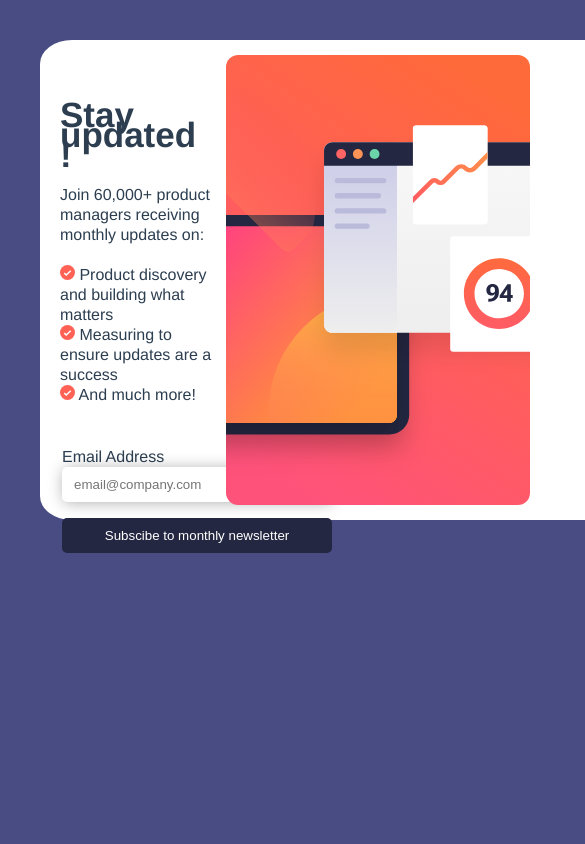
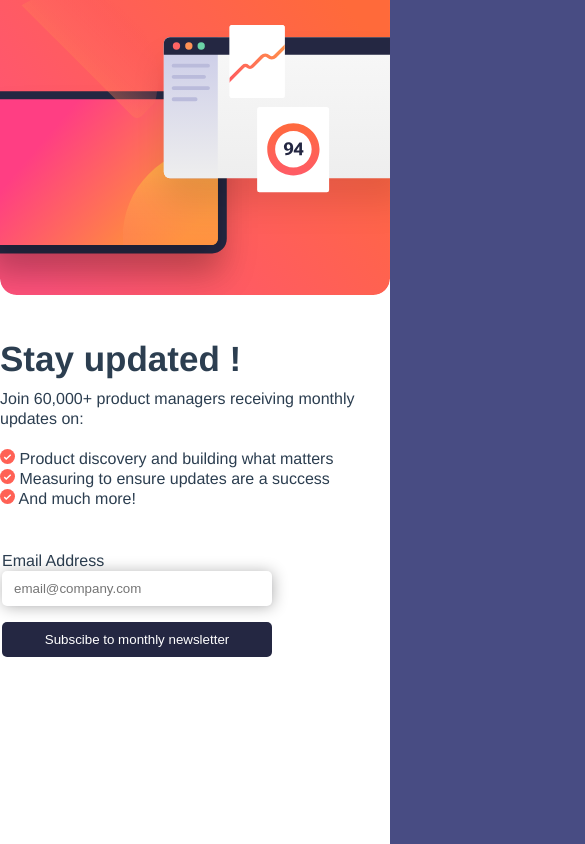
Before and after one commit to 5Akan/Newsletter-Signup, a Vue app: page / in a window 390 px wide. Shown: the top 844 px of the page, 585 px wide, since content can reach past the window. Built offline with nearby package versions, Linux system fonts and the light colour scheme.

Commit message:
Check Responsiveness again

```diff
--- a/src/views/Congrats.vue
+++ b/src/views/Congrats.vue
@@ -22,7 +22,7 @@ export default {
 </script>
 
 <style scooped>
-@media screen and (min-width: 500px) and (max-width:1440px){
+/* @media screen and (min-width: 800px) and (max-width:1440px){
   *{
     box-sizing: border-box;
     margin: 0;
@@ -82,7 +82,7 @@ button:hover{
   padding: 0;
 }
 
-}
+} */
 /* @media screen and (min-width: 375px) and (max-width:500px){
 
 
--- a/src/views/Signup.vue
+++ b/src/views/Signup.vue
@@ -86,7 +86,7 @@ export default {
 <style>
 @import url('https://fonts.googleapis.com/css2?family=Poppins:wght@200;400&display=swap');
 
-@media screen and (min-width: 376px) and (max-width:1440px){
+@media screen and (min-width: 723px) and (max-width:1440px){
   *{
     box-sizing: border-box;
     margin: 0;
@@ -96,9 +96,7 @@ export default {
 
 }
 html, body{
-  /* display: flex; */
-  /* flex-direction: column; */
-  display: fill;
+  display: flex;
   position: inherit;
   background-color: rgb(72, 76, 131);
   align-items: center center;
@@ -113,11 +111,10 @@ html, body{
     position: relative;
     display: inline-flex;
     padding: 15px;
-    /* margin-top: 7rem; */
+
     width: 40rem;
     height: 30rem;
-    /* justify-content: center;
-    align-items: center; */
+
     text-align: left;
     border-radius: 5%;
   }
@@ -216,7 +213,7 @@ input.inputError{
   }
 
 }
- @media screen and (max-width:375px ){
+ @media screen and (max-width:722px ){
    *{
     box-sizing: border-box;
     margin: 0;
@@ -226,14 +223,14 @@ input.inputError{
 
 }
 html, body{
-  display: fill;
-  position: inherit;
+  display: absolute;
+  position: relative;
   background-color: rgb(72, 76, 131);
   align-items: center center;
   justify-content: center;
   margin: 0;
-  height: 100%;
-
+  padding: 0;
+  height:100%;
 
 }
   .container{
@@ -242,7 +239,7 @@ html, body{
     position: relative;
     display: inline-block;
     width: 100%;
-    height: 100%;
+    height: 1648px;
     text-align: left;
 
   }
```
